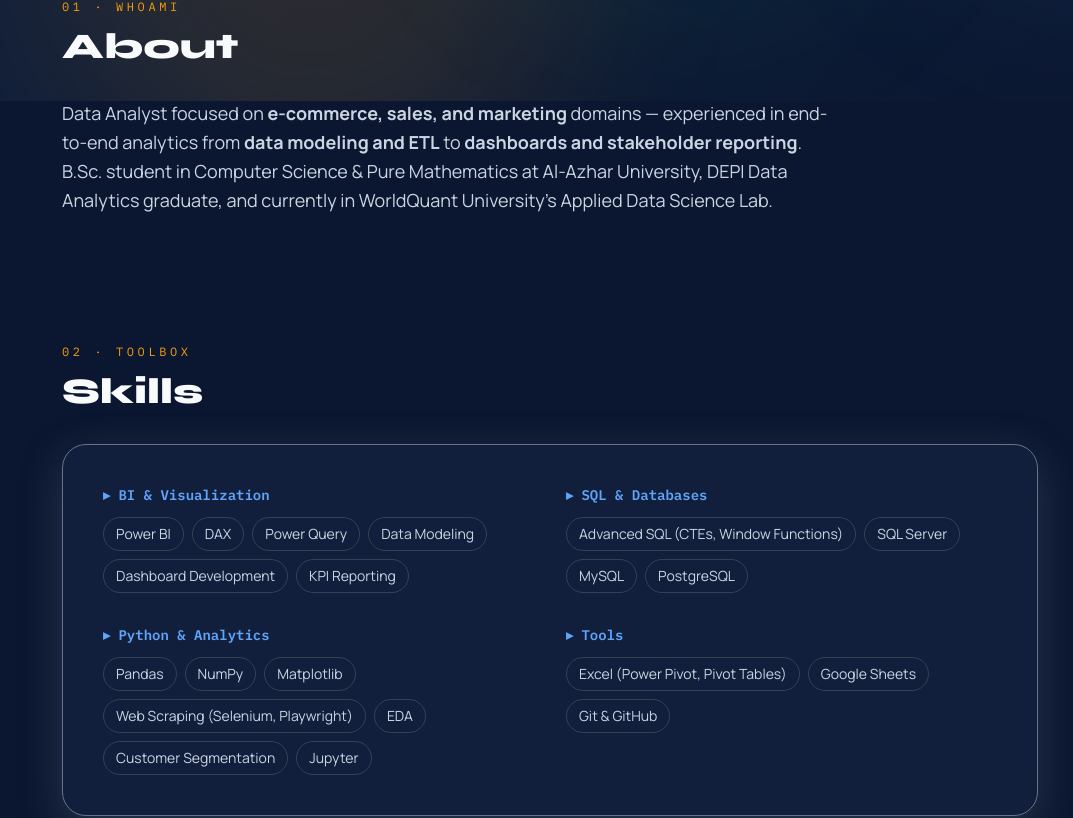
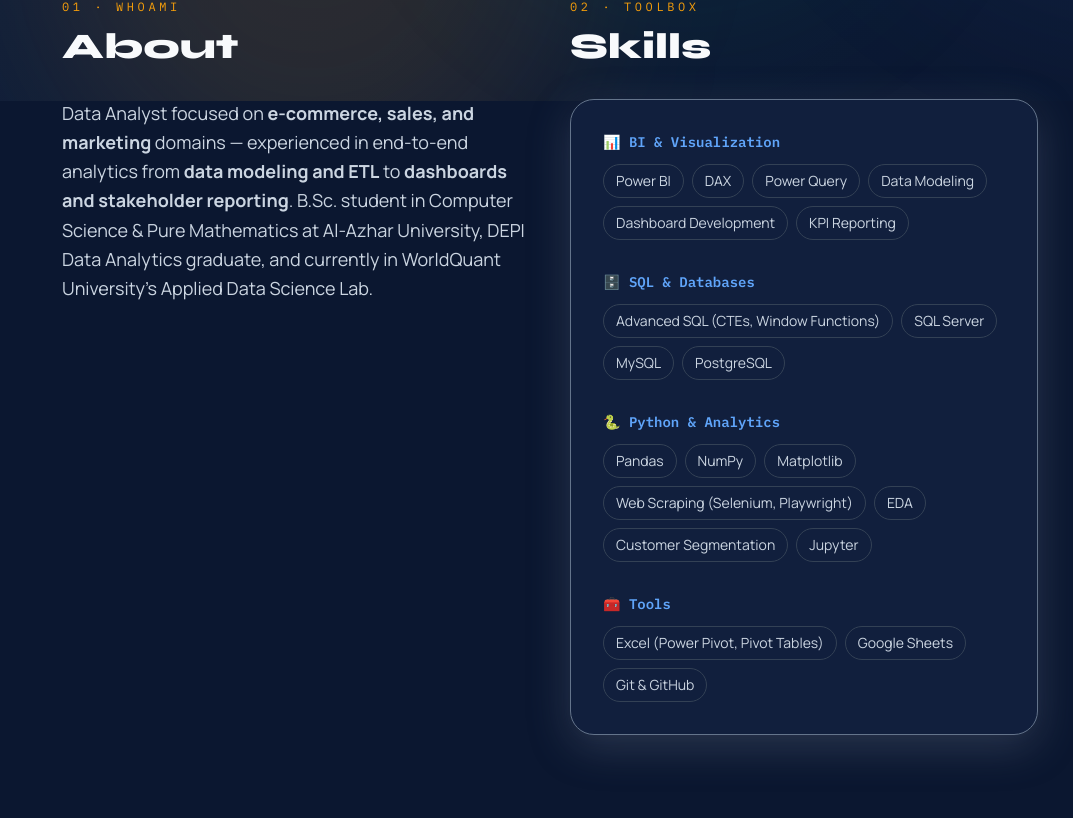
Before and after one commit to evehasnaa/hasnaa_portfolio, a React (Vite) app: page / in a window 1280 px wide. Shown: the part 699-1517 px from the top of the page, without its empty margins (90-1163 px from the left). Built offline with nearby package versions, Linux system fonts and the light colour scheme.

Commit message:
Place About and Skills side by side, add icons to skill category titles

```diff
--- a/src/App.jsx
+++ b/src/App.jsx
@@ -236,6 +236,13 @@ function ProjectCard({ p }) {
 }
 
 /* ───────────────────────── Data ───────────────────────── */
+const SKILL_ICONS = {
+  "BI & Visualization": "📊",
+  "SQL & Databases": "🗄️",
+  "Python & Analytics": "🐍",
+  "Tools": "🧰",
+};
+
 const SKILLS = {
   "BI & Visualization": ["Power BI", "DAX", "Power Query", "Data Modeling", "Dashboard Development", "KPI Reporting"],
   "SQL & Databases": ["Advanced SQL (CTEs, Window Functions)", "SQL Server", "MySQL", "PostgreSQL"],
@@ -393,33 +400,52 @@ export default function Portfolio() {
         </div>
       </header>
 
-      {/* ── ABOUT ── */}
-      <div>
-        <Section id="about" eyebrow="01 · whoami" title="About">
-          <p className="text-lg leading-relaxed max-w-3xl" style={{ color: "#CBD5E1" }}>
+      {/* ── ABOUT + SKILLS (side by side) ── */}
+      <section className="max-w-5xl mx-auto px-6 py-16">
+        <div className="grid md:grid-cols-2 gap-10 items-start">
+          <div id="about">
+            <Reveal>
+              <Eyebrow>01 · whoami</Eyebrow>
+              <h2 className="text-3xl md:text-4xl font-extrabold mb-8" style={{ fontFamily: "'Syne',sans-serif", color: "#F8FAFC" }}>
+                About
+              </h2>
+            </Reveal>
+            <Reveal delay={120}>
+              <p className="text-lg leading-relaxed" style={{ color: "#CBD5E1" }}>
                 Data Analyst focused on <b>e-commerce, sales, and marketing</b> domains — experienced in
                 end-to-end analytics from <b>data modeling and ETL</b> to <b>dashboards and stakeholder
                 reporting</b>. B.Sc. student in Computer Science & Pure Mathematics at Al-Azhar University,
                 DEPI Data Analytics graduate, and currently in WorldQuant University's Applied Data Science Lab.
               </p>
-        </Section>
+            </Reveal>
           </div>
 
-      {/* ── SKILLS ── */}
-      <Section id="skills" eyebrow="02 · toolbox" title="Skills">
-        <div className="rounded-3xl p-8 md:p-10"
+          <div id="skills">
+            <Reveal>
+              <Eyebrow>02 · toolbox</Eyebrow>
+              <h2 className="text-3xl md:text-4xl font-extrabold mb-8" style={{ fontFamily: "'Syne',sans-serif", color: "#F8FAFC" }}>
+                Skills
+              </h2>
+            </Reveal>
+            <Reveal delay={120}>
+              <div className="rounded-3xl p-8"
                 style={{ background: "#111F3D", border: "1.5px solid #64748B",
                          boxShadow: "0 12px 40px rgba(100,116,139,.35), 0 4px 14px rgba(15,23,42,.4)" }}>
-          <div className="grid md:grid-cols-2 gap-8">
+                <div className="grid grid-cols-1 gap-8">
                   {Object.entries(SKILLS).map(([cat, items]) => (
                     <div key={cat}>
-                <div className="font-mono text-sm font-semibold mb-3" style={{ color: "#60A5FA" }}>▸ {cat}</div>
+                      <div className="font-mono text-sm font-semibold mb-3" style={{ color: "#60A5FA" }}>
+                        {SKILL_ICONS[cat]} {cat}
+                      </div>
                       <div className="flex flex-wrap gap-2">{items.map((s) => <Chip key={s}>{s}</Chip>)}</div>
                     </div>
                   ))}
                 </div>
               </div>
-      </Section>
+            </Reveal>
+          </div>
+        </div>
+      </section>
 
       {/* ── EXPERIENCE ── */}
       <div>
```
Lines whose indentation alone changed are shown as unchanged.
